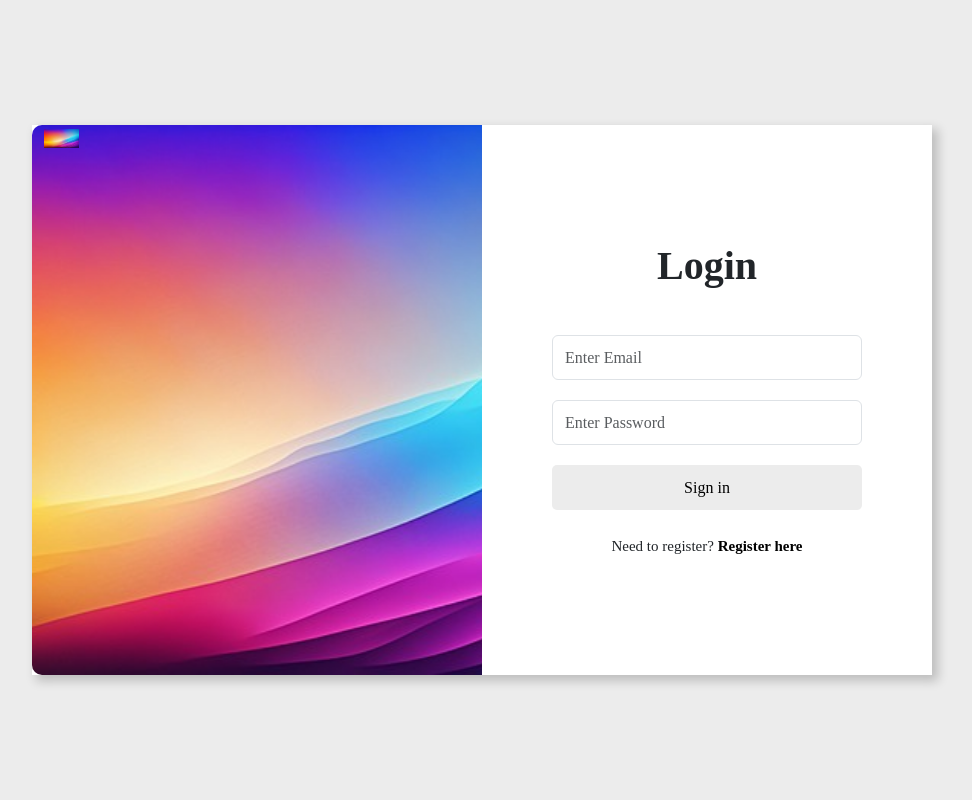
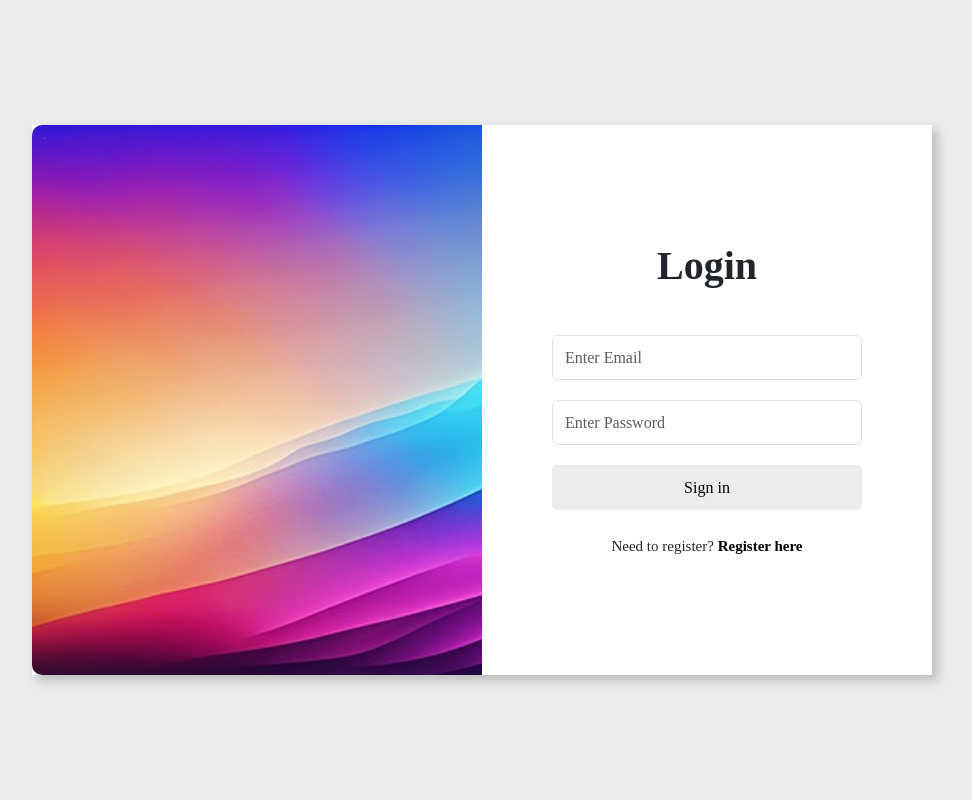
Before and after one commit to bamcortezz/ITELEC2, a PHP site: page / in a window 1280 px wide. Shown: the whole page, without its empty margins (158-1130 px from the left). Run offline with PHP 8.4, Linux system fonts and the light colour scheme.

Commit message:
Cortez, Francis Emil M.

```diff
--- a/src/css/style.css
+++ b/src/css/style.css
@@ -32,7 +32,7 @@
 }
 
 img {
-   width: 35px;
+   width: 1px;
 }
 .right {
    display: flex;
```
